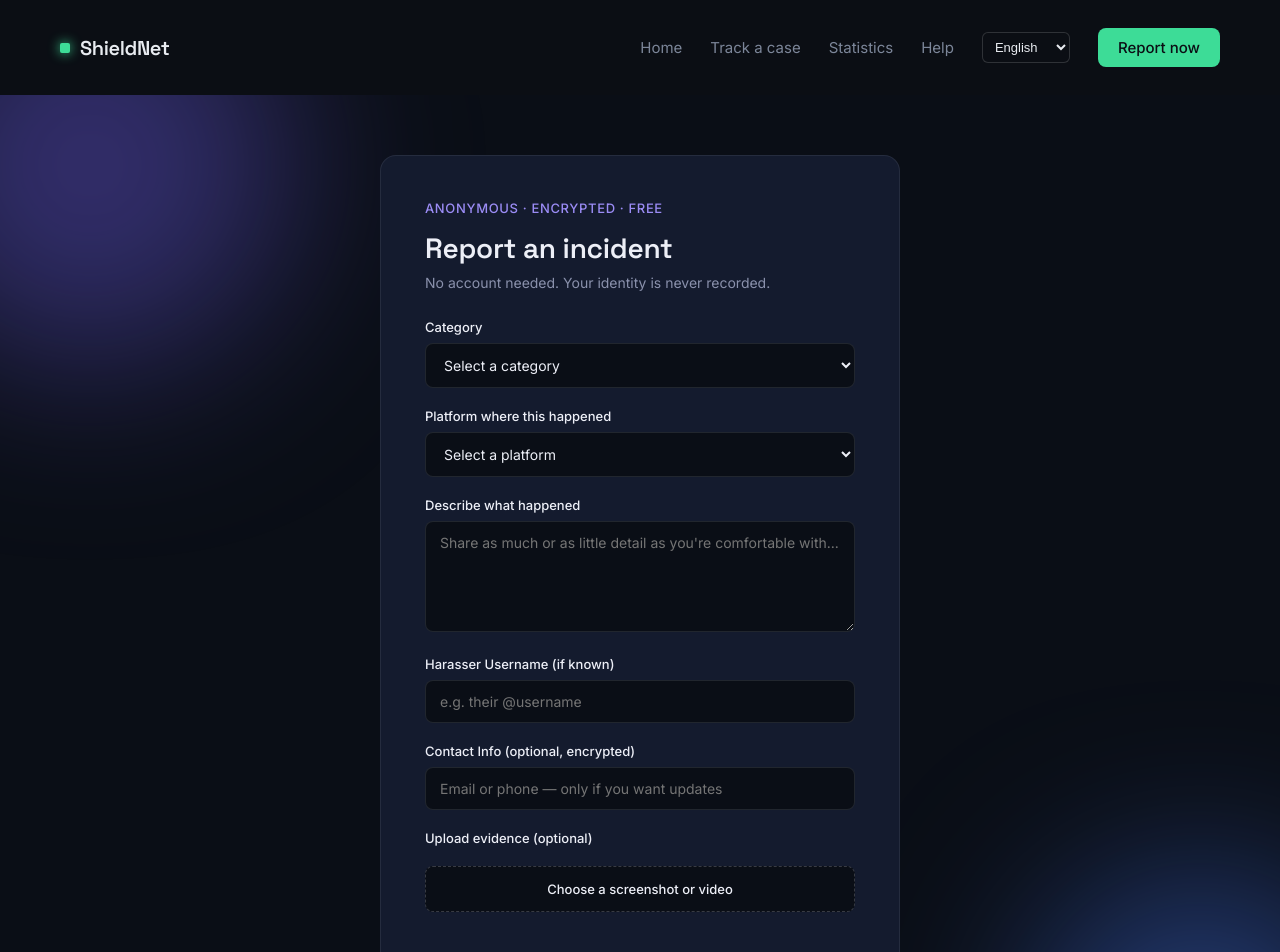
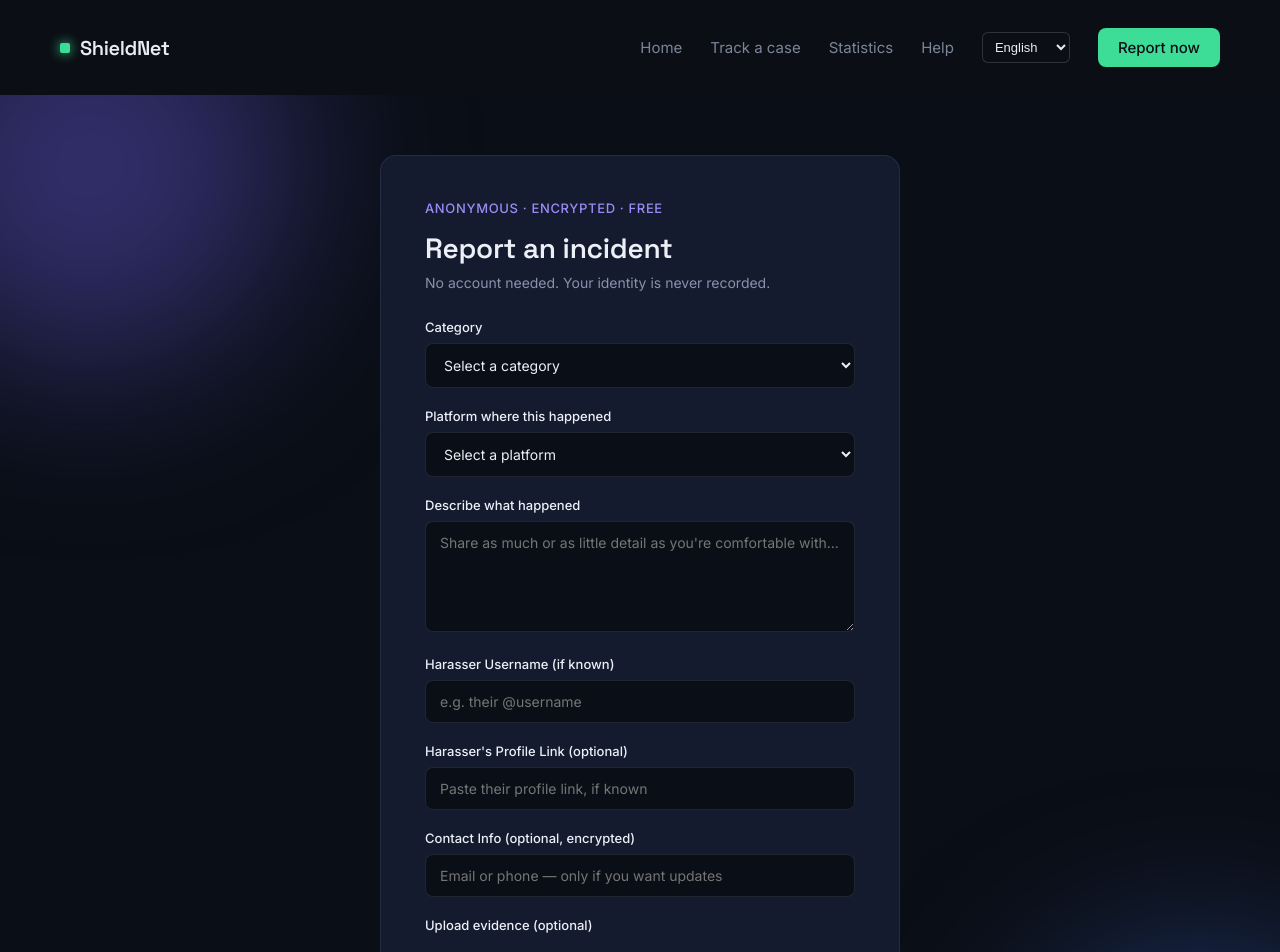
Before and after one commit to MariaA16-code/ShieldNet, a React (Create React App) app in the folder frontend/: page /report in a window 1280 px wide. Shown: the top 952 px of the page. Built offline with nearby package versions, Linux system fonts and the light colour scheme.

Commit message:
Add vercel.json rewrite rule for React Router

```diff
--- a/frontend/src/locales/ar.json
+++ b/frontend/src/locales/ar.json
@@ -49,6 +49,8 @@
     "fileSizeError": "يجب أن يكون الملف أقل من 25 ميجابايت.",
     "harasserInfo": "اسم مستخدم المتحرش (إن كان معروفًا)",
     "harasserInfoPlaceholder": "مثلاً @اسم_المستخدم",
+    "harasserProfileUrl": "رابط الملف الشخصي للمتحرش (اختياري)",
+"harasserProfileUrlPlaceholder": "الصق رابط ملفه الشخصي، إن كان معروفًا",
     "contact": "معلومات الاتصال (اختياري، مشفّرة)",
     "contactPlaceholder": "البريد الإلكتروني أو الهاتف - فقط إذا كنت تريد تحديثات",
     "submitError": "حدث خطأ ما عند إرسال بلاغك. يرجى المحاولة مرة أخرى.",
--- a/frontend/src/locales/en.json
+++ b/frontend/src/locales/en.json
@@ -49,6 +49,8 @@
     "fileSizeError": "File must be under 25MB.",
     "harasserInfo": "Harasser Username (if known)",
     "harasserInfoPlaceholder": "e.g. their @username",
+    "harasserProfileUrl": "Harasser's Profile Link (optional)",
+"harasserProfileUrlPlaceholder": "Paste their profile link, if known",
     "contact": "Contact Info (optional, encrypted)",
     "contactPlaceholder": "Email or phone — only if you want updates",
     "submitError": "Something went wrong submitting your report. Please try again.",
--- a/frontend/src/locales/es.json
+++ b/frontend/src/locales/es.json
@@ -49,6 +49,8 @@
     "fileSizeError": "El archivo debe ser menor a 25MB.",
     "harasserInfo": "Nombre de usuario del acosador (si lo conoces)",
     "harasserInfoPlaceholder": "ej. su @usuario",
+    "harasserProfileUrl": "Enlace del perfil del acosador (opcional)",
+"harasserProfileUrlPlaceholder": "Pega el enlace de su perfil, si lo conoces",
     "contact": "Información de contacto (opcional, encriptada)",
     "contactPlaceholder": "Correo o teléfono — solo si quieres recibir actualizaciones",
     "submitError": "Algo salió mal al enviar tu reporte. Por favor intenta de nuevo.",
--- a/frontend/src/locales/fr.json
+++ b/frontend/src/locales/fr.json
@@ -49,6 +49,8 @@
     "fileSizeError": "Le fichier doit faire moins de 25 Mo.",
     "harasserInfo": "Nom d'utilisateur du harceleur (si connu)",
     "harasserInfoPlaceholder": "ex. son @nomdutilisateur",
+    "harasserProfileUrl": "Lien du profil du harceleur (facultatif)",
+"harasserProfileUrlPlaceholder": "Collez le lien de son profil, si connu",
     "contact": "Coordonnées (facultatif, chiffré)",
     "contactPlaceholder": "Email ou téléphone — uniquement si vous voulez des mises à jour",
     "submitError": "Une erreur s'est produite lors de l'envoi de votre signalement. Veuillez réessayer.",
--- a/frontend/src/locales/ur.json
+++ b/frontend/src/locales/ur.json
@@ -49,6 +49,8 @@
     "fileSizeError": "فائل 25MB سے کم ہونی چاہیے۔",
     "harasserInfo": "ہراساں کرنے والے کا یوزر نیم (اگر معلوم ہو)",
     "harasserInfoPlaceholder": "مثلاً ان کا @یوزرنیم",
+    "harasserProfileUrl": "ہراساں کرنے والے کی پروفائل لنک (اختیاری)",
+"harasserProfileUrlPlaceholder": "اگر معلوم ہو تو ان کی پروفائل لنک یہاں پیسٹ کریں",
     "contact": "رابطہ کی معلومات (اختیاری، خفیہ شدہ)",
     "contactPlaceholder": "ای میل یا فون — صرف اگر آپ تازہ کاریاں چاہتے ہیں",
     "submitError": "آپ کی رپورٹ جمع کرنے میں کچھ غلط ہو گیا۔ براہ کرم دوبارہ کوشش کریں۔",
--- a/frontend/src/pages/ReportIncident.js
+++ b/frontend/src/pages/ReportIncident.js
@@ -16,6 +16,7 @@ function ReportIncident() {
     platform: '',
     description: '',
     harasser_username: '',
+    harasser_profile_url: '',
   });
 
   // Single-file state (used for all non-photo categories)
@@ -191,6 +192,7 @@ function ReportIncident() {
         platform: formData.platform,
         description: formData.description,
         harasser_username: formData.harasser_username,
+        harasser_profile_url: formData.harasser_profile_url,
       };
 
       const response = await apiClient.post('/api/report', payload);
@@ -310,6 +312,15 @@ function ReportIncident() {
             name="harasser_username"
             placeholder={t('report.harasserInfoPlaceholder')}
             value={formData.harasser_username}
+            onChange={handleChange}
+          />
+
+          <label>{t('report.harasserProfileUrl')}</label>
+          <input
+            type="url"
+            name="harasser_profile_url"
+            placeholder={t('report.harasserProfileUrlPlaceholder')}
+            value={formData.harasser_profile_url}
             onChange={handleChange}
           />
 
```
Also changed, not shown: frontend/vercel.json (added).
